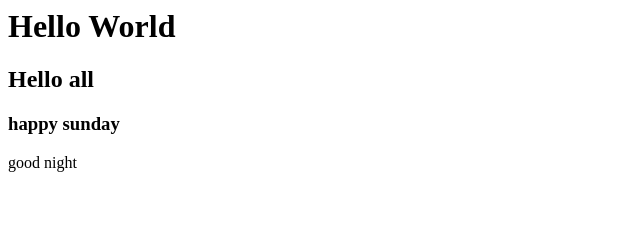
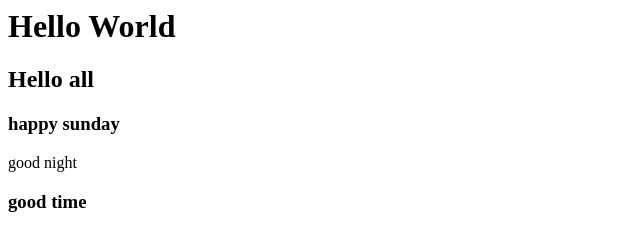
Before and after one commit to FordBc38/test-git, a plain HTML site: page index.html in a window 1280 px wide. Shown: the whole page, without its empty margins (0-640 px from the left). Drawn offline with Linux system fonts and the light colour scheme.

Commit message:
second h3

```diff
--- a/index.html
+++ b/index.html
@@ -2,3 +2,4 @@
 <h2>Hello all</h2>
 <h3>happy sunday</h3>
 <p>good night</p>
+<h3>good time</h3>
```
